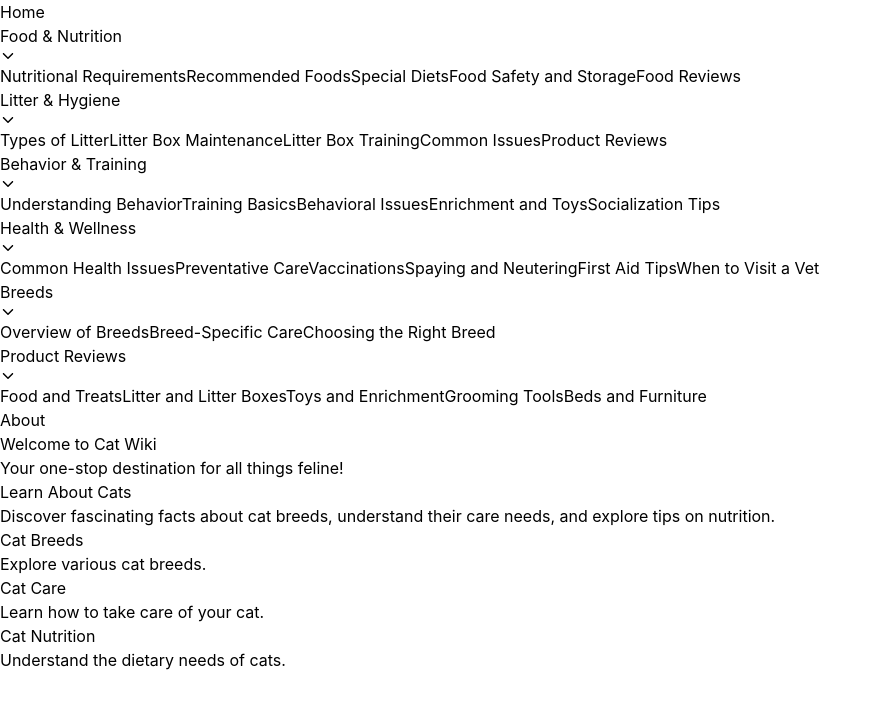
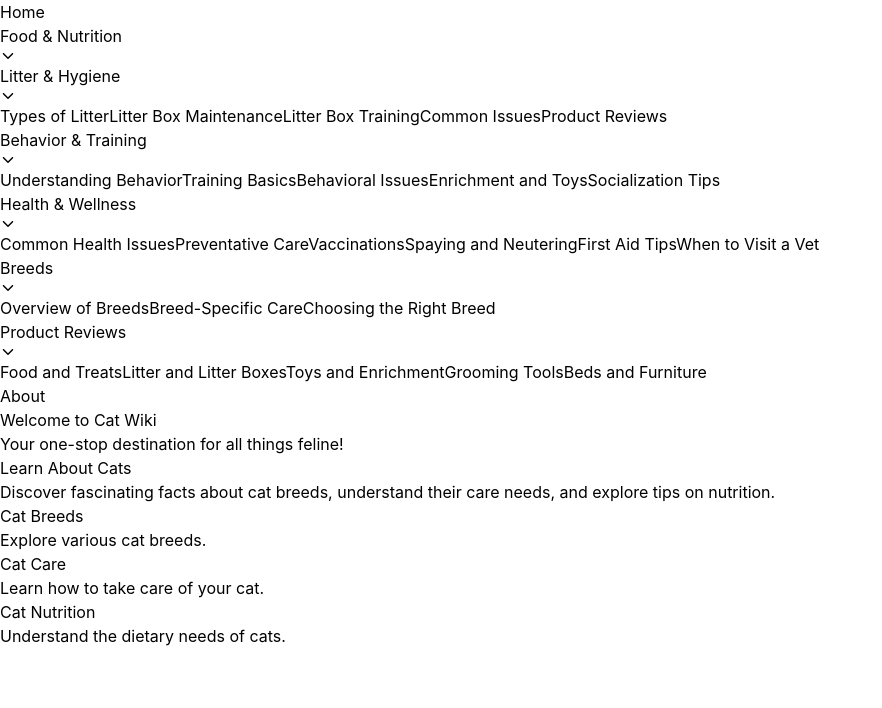
Before and after one commit to IbrahimElsa/cat_projec, a React (Create React App) app: page / in a window 1280 px wide. Shown: the top 708 px of the page, without its empty margins (0-882 px from the left). Built offline with nearby package versions, Linux system fonts and the light colour scheme.

Commit message:
editing navbar

```diff
--- a/src/components/Navbar.js
+++ b/src/components/Navbar.js
@@ -4,9 +4,10 @@
 
 const Navbar = () => {
     const [isMenuOpen, setIsMenuOpen] = useState(false);
+    const [isDropdownOpen, setIsDropdownOpen] = useState(false);
 
     return (
-        <div className="bg-earthy-green text-soft-cream p-4 py-7 flex flex-col xl:flex-row justify-between w-full">
+        <div className={`bg-earthy-green text-soft-cream p-4 py-7 flex flex-col xl:flex-row justify-between w-full ${isMenuOpen ? 'fixed top-0 left-0 z-50 xl:relative' : 'xl:relative'}`}>
             {/* Top Bar with Home Link and Hamburger Menu */}
             <div className='flex justify-between items-center '>
                 <Link to="/" className="hover:text-white px-3">Home</Link>
@@ -18,24 +19,27 @@
             </div>
 
             {/* Full Navbar for All Screens */}
-            <div className={`mt-4 xl:mt-0 ${isMenuOpen ? 'flex' : 'hidden'} xl:flex flex-col xl:flex-row space-y-4 xl:space-y-0 xl:space-x-4 w-full justify-end`}>
+            <div className={`mt-4 xl:mt-0 ${isMenuOpen ? 'flex' : 'hidden'} xl:flex flex-col xl:flex-row space-y-4 xl:space-y-0 xl:space-x-4 w-full justify-endfixed top-0 right-0`}>
                 {/* Cat Food & Nutrition Dropdown */}
-                <div className="dropdown relative">
-                    <Link to="/food-nutrition" className="hover:text-white py-2 px-3 flex justify-between mx-2">
+                <div className="dropdown relative" onBlur={() => setIsDropdownOpen(false)}>
+                    <div className="hover:text-white py-2 px-3 flex justify-between mx-2">
                         <div>
-                            <h1>Food & Nutrition</h1>
+                            <Link to="/food-nutrition">Food & Nutrition</Link>
                         </div>
-                        <div className='my-auto'>
+                        <div className='my-auto' onClick={() => setIsDropdownOpen(!isDropdownOpen)}>
                             <IoIosArrowDown className='block xl:hidden h-6 w-6'/>
                         </div>
-                    </Link>
-                    <div className="dropdown-menu absolute hidden xl:hover:block bg-gray-700 text-white transition ease-in-out duration-500">
-                        <Link to="/food-nutrition#requirements" className="py-2 px-4 block hover:bg-gray-600">Nutritional Requirements</Link>
-                        <Link to="/food-nutrition#recommended-foods" className="py-2 px-4 block hover:bg-gray-600">Recommended Foods</Link>
-                        <Link to="/food-nutrition#special-diets" className="py-2 px-4 block hover:bg-gray-600">Special Diets</Link>
-                        <Link to="/food-nutrition#safety" className="py-2 px-4 block hover:bg-gray-600">Food Safety and Storage</Link>
-                        <Link to="/food-nutrition#reviews" className="py-2 px-4 block hover:bg-gray-600">Food Reviews</Link>
                     </div>
+                    {/* Dropdown Menu */}
+                    {isDropdownOpen && (
+                        <div className="dropdown-menu absolute w-48 mt-2 py-2 bg-white rounded-lg shadow-xl">
+                            <Link to="/food-nutrition#requirements" className="block px-4 py-2 hover:bg-gray-200">Nutritional Requirements</Link>
+                            <Link to="/food-nutrition#recommended-foods" className="block px-4 py-2 hover:bg-gray-200">Recommended Foods</Link>
+                            <Link to="/food-nutrition#special-diets" className="block px-4 py-2 hover:bg-gray-200">Special Diets</Link>
+                            <Link to="/food-nutrition#safety" className="block px-4 py-2 hover:bg-gray-200">Food Safety and Storage</Link>
+                            <Link to="/food-nutrition#reviews" className="block px-4 py-2 hover:bg-gray-200">Food Reviews</Link>
+                        </div>
+                    )}
                 </div>
 
                 {/* Cat Litter & Hygiene Dropdown */}
```
